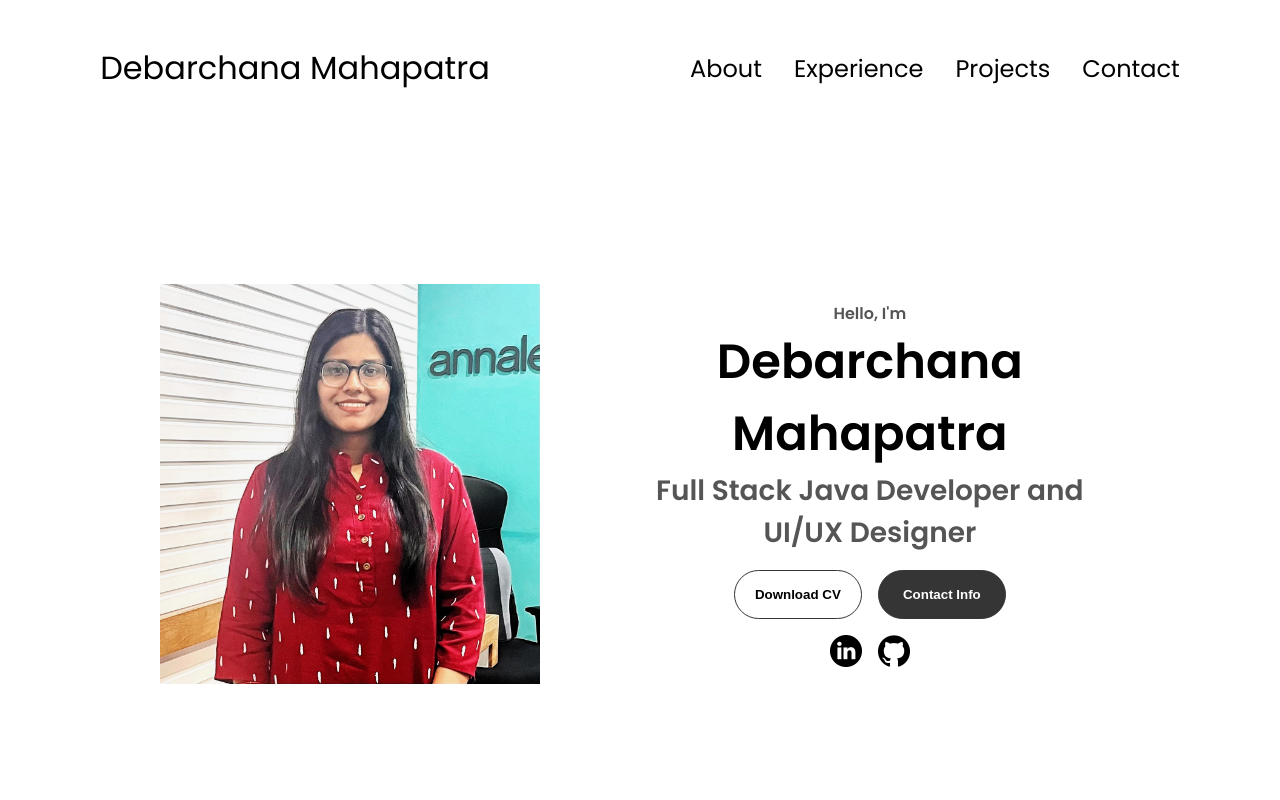
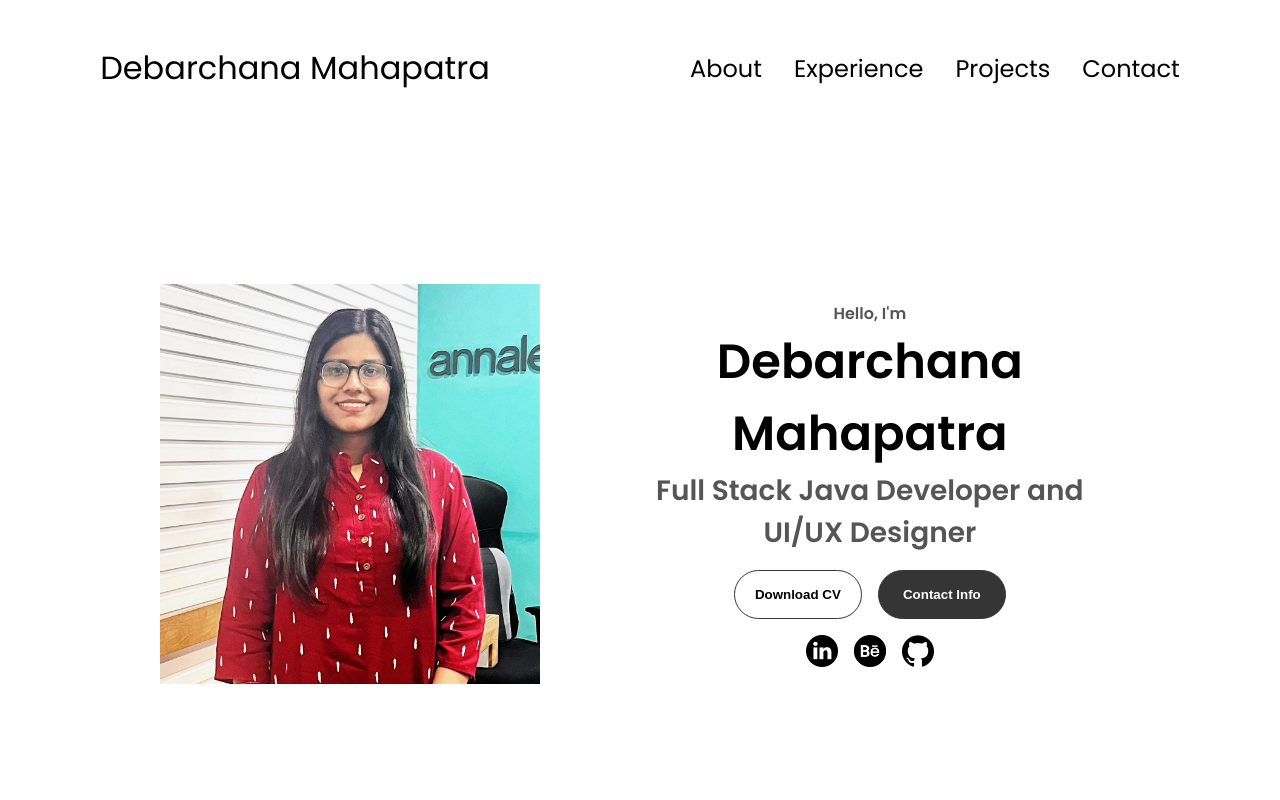
Before and after one commit to Debarchana-Mahapatra/Debarchana-Mahapatra-portfolio, a plain HTML site: page index.html in a window 1280 px wide. Shown: the top 800 px of the page. Drawn offline with Linux system fonts and the light colour scheme.

Commit message:
Update index.html

```diff
--- a/index.html
+++ b/index.html
@@ -61,6 +61,12 @@
             alt="My LinkedIn profile"
             class="icon"
             onclick="location.href='https://www.linkedin.com/in/debarchana-mahapatra-092294159/'"
+          />
+          <img
+            src="behance.png"
+            alt="My Behance profile"
+            class="icon"
+            onclick="location.href='https://www.behance.net/debarchmahapat2'"
           />
           <img
             src="github.png"
```
